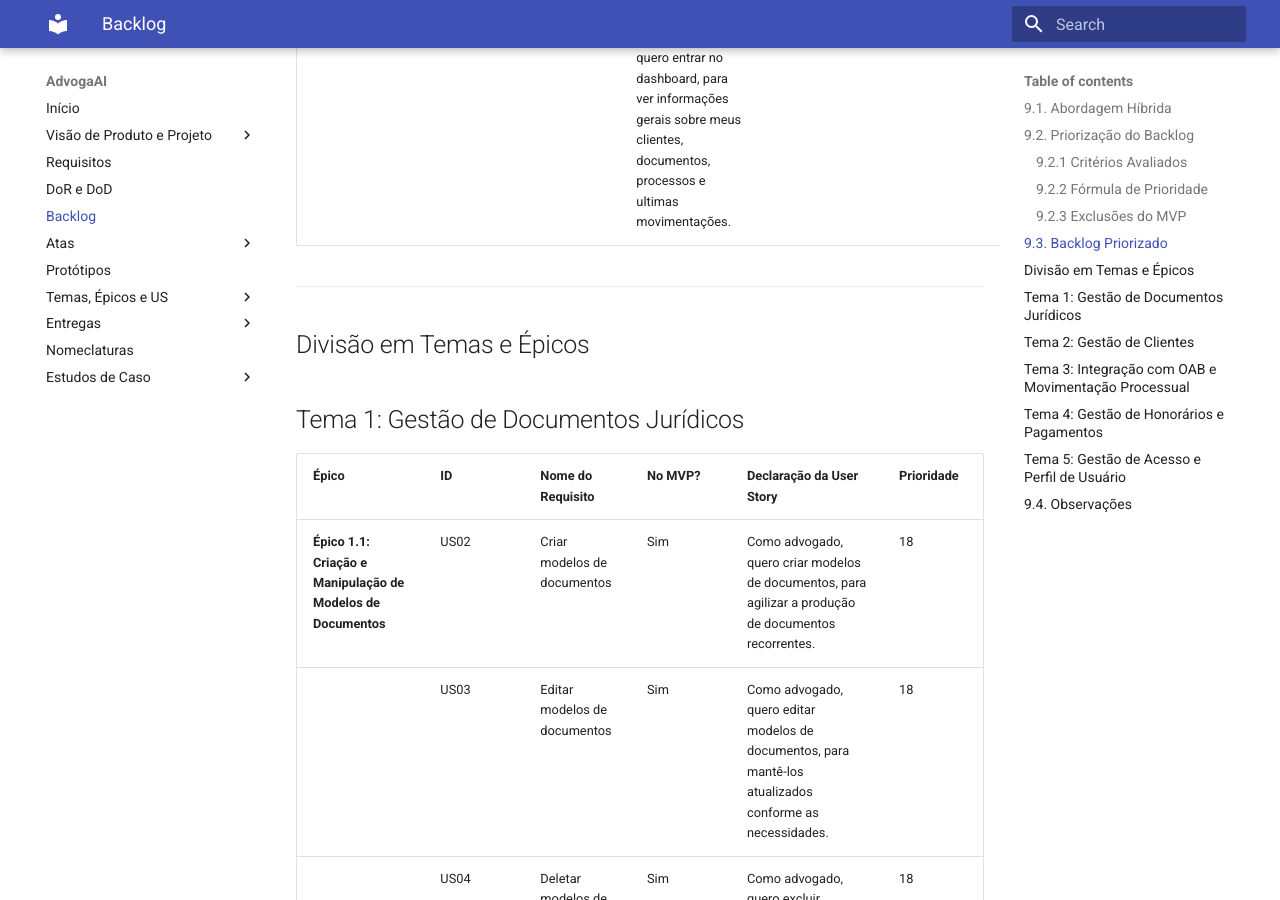
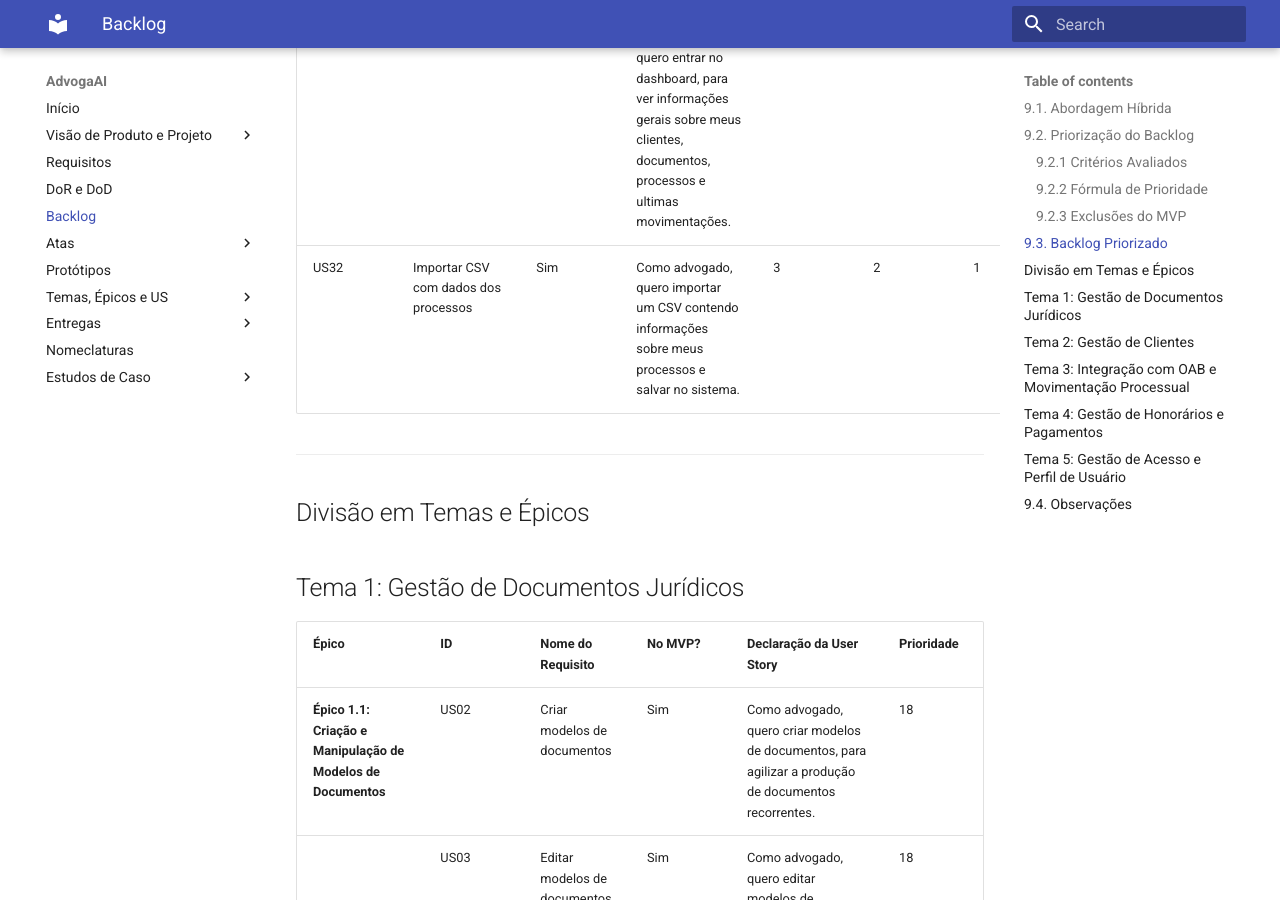
Before and after one commit to mdsreq-fga-unb/2025.1-T01-AdvogaAI, an MkDocs documentation site: the page built from docs/backlog.md, in a window 1280 px wide and 900 px high, scrolled down 6804 px. Built offline with MkDocs 1.6.1 and Material for MkDocs 9.7.7, drawn with Linux system fonts in a browser that asks for light colours; some of the changed text lies outside the part shown.

Commit message:
Update backlog.md

```diff
--- a/docs/backlog.md
+++ b/docs/backlog.md
@@ -56,7 +56,7 @@ Foi acordado com a cliente que o módulo de Gestão Financeira não será inclu
 | US07 | Atualizar dados de clientes                  | Sim     | Como advogado, quero atualizar os dados dos meus clientes, para manter as informações sempre corretas.      | 4     | 4        | 2     | 2       | 4           | 16         |
 | US08 | Excluir registros de clientes                | Sim     | Como advogado, quero excluir registros de clientes, para remover dados obsoletos do sistema.                | 3     | 3        | 2     | 2       | 3           | 12         |
 | US09 | Visualizar clientes                          | Sim     | Como advogado, quero visualizar todos os clientes cadastrados, para facilitar a visualização e busca.       | 4     | 3        | 1     | 1       | 3           | 14         |
-| US10 | Gerar docx de documentos                      | Sim     | Como advogado, quero exportar os documentos preenchidos em docx, para compartilhamento e arquivamento.       | 4     | 3        | 1     | 2       | 3           | 13         |
+| US10 | Gerar docx de documentos                     | Sim     | Como advogado, quero exportar os documentos preenchidos em docx, para compartilhamento e arquivamento.       | 4     | 3        | 1     | 2       | 3           | 13         |
 | US11 | Visualizar documentos gerados                | Não     | Como advogado, quero visualizar a lista de documentos gerados, para localizar e gerenciar meus arquivos.    | 4     | 3        | 1     | 2       | 3           | 13         |
 | US12 | Vincular OAB à conta                         | Sim     | Como advogado, quero vincular meu número da OAB à conta, para integrar processos e evitar atrasos.          | 5     | 5        | 2     | 3       | 5           | 19         |
 | US13 | Visualizar documentos vinculados ao processo | Não     | Como advogado, quero visualizar os documentos de um processo, para acompanhar os anexos de forma eficiente. | 4     | 3        | 2     | 2       | 3           | 14         |
@@ -76,8 +76,9 @@ Foi acordado com a cliente que o módulo de Gestão Financeira não será inclu
 | US27 | Visualizar dados do perfil                   | Sim     | Como usuário, quero visualizar meus dados de perfil, para conferir e acompanhar minhas informações.         | 3     | 2        | 1     | 1       | 2           | 10         |
 | US28 | Alterar senha                                | Sim     | Como usuário, quero alterar minha senha, para garantir maior segurança à minha conta.                       | 3     | 3        | 1     | 1       | 2           | 11         |
 | US29 | Encerrar sessão (logout)                     | Sim     | Como usuário, quero encerrar minha sessão, para manter minha conta segura ao sair do sistema.               | 3     | 2        | 1     | 1       | 2           | 10         |
-| US30 | Landing page                    | Sim     | Como usuário, quero entrar na ladning page do site, para ver informações gerais sobre o sistema e poder me redirecionar para o login.               | 3     | 2        | 1     | 1       | 2           | 10         |
-| US31 | Dashboard                    | Não     | Como advogado, quero entrar no dashboard, para ver informações gerais sobre meus clientes, documentos, processos e ultimas movimentações.               | 3     | 2        | 1     | 1       | 2           | 10         |
+| US30 | Landing page                                 | Sim     | Como usuário, quero entrar na ladning page do site, para ver informações gerais sobre o sistema e poder me redirecionar para o login.               | 3     | 2        | 1     | 1       | 2           | 10         |
+| US31 | Dashboard                                    | Não     | Como advogado, quero entrar no dashboard, para ver informações gerais sobre meus clientes, documentos, processos e ultimas movimentações.               | 3     | 2        | 1     | 1       | 2           | 10         |
+| US32 | Importar CSV com dados dos processos         | Sim     | Como advogado, quero importar um CSV contendo informações sobre meus processos e salvar no sistema.               | 3     | 2        | 1     | 1       | 2           | 10         |
 
 ---
 
@@ -111,6 +112,7 @@ Foi acordado com a cliente que o módulo de Gestão Financeira não será inclu
 | **Épico 3.1: Vinculação e Notificação de Movimentações** | US12 | Vincular OAB à conta do advogado         | Sim     | Como advogado, quero vincular meu número da OAB à conta, para integrar processos e evitar atrasos.       | 19         |
 |                                                          | US14 | Notificar movimentações de processos     | Não     | Como advogado, quero ser notificado sobre movimentações processuais, para não perder prazos importantes. | 20         |
 |                                                          | US13 | Listar documentos vinculados ao processo | Não     | Como advogado, quero listar os documentos de um processo, para acompanhar os anexos de forma eficiente.  | 14         |
+|                                                          | US32 | Importar CSV com dados dos processos | Sim     | Como advogado, quero importar um CSV contendo informações sobre meus processos e salvar no sistema.   | 14         |
 
 ## Tema 4: Gestão de Honorários e Pagamentos
 
```
